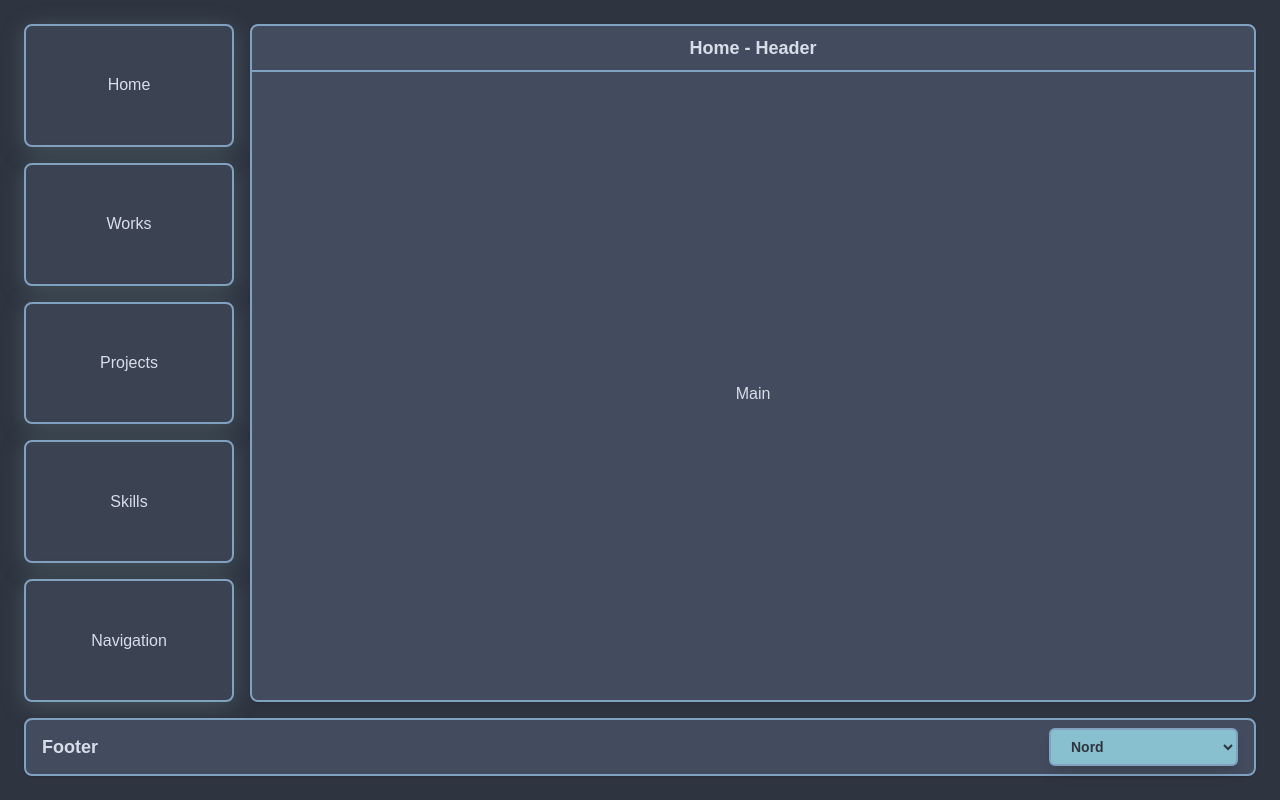
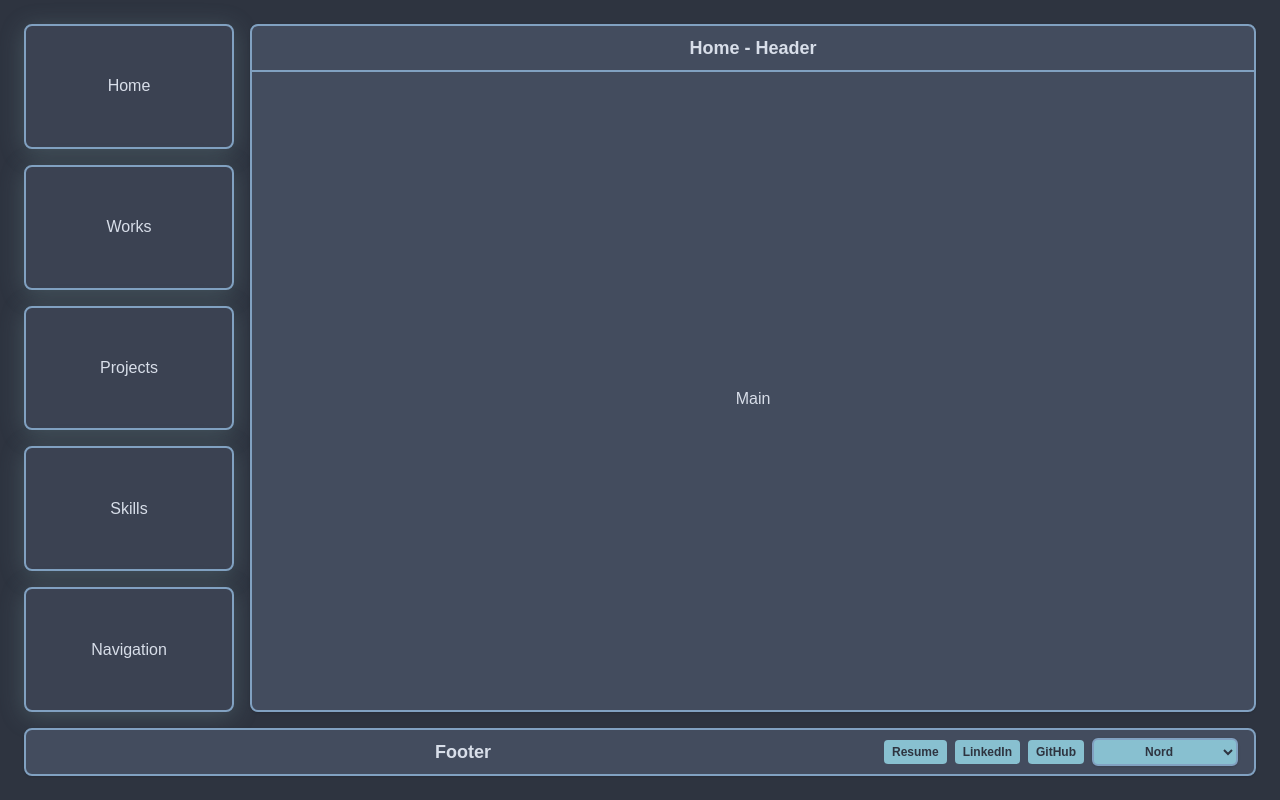
Before and after one commit to vasubawa/vasubawa.github.io, a Next.js app: page / in a window 1280 px wide. Built offline with nearby package versions, Linux system fonts and the light colour scheme.

Commit message:
fixed site not showing up

```diff
--- a/package.json
+++ b/package.json
@@ -6,6 +6,8 @@
     "dev": "next dev --turbopack",
     "build": "next build --turbopack",
     "start": "next start",
+    "export": "next build && next export",
+    "deploy": "npm run export && gh-pages -d out",
     "lint": "eslint"
   },
   "dependencies": {
--- a/src/app/page.jsx
+++ b/src/app/page.jsx
@@ -100,35 +100,47 @@ export default function Home() {
       </div>
       {/* Footer with theme toggle */}
       <div
-        className="col-start-1 col-end-4 row-start-3 rounded-md shadow flex flex-col sm:flex-row items-center justify-between font-bold text-base sm:text-lg py-2 px-2 sm:px-4 border-2 gap-2"
+        className="col-start-1 col-end-4 row-start-3 rounded-md shadow flex flex-col sm:flex-row items-center sm:items-center justify-between font-bold text-base sm:text-lg py-2 px-2 sm:px-4 border-2 gap-2"
         style={{
           background: theme.box,
           borderColor: theme.border,
           borderRadius: theme.borderRadius || '0.5rem',
         }}
       >
-        <span className="mb-2 sm:mb-0">Footer</span>
+        <div className="w-full flex flex-col sm:flex-row items-center justify-between">
+          <div className="w-full flex justify-center mb-2 sm:mb-0">
+            <span className="text-center w-full">Footer</span>
+          </div>
+          <div className="w-full sm:w-auto flex flex-row items-center gap-2 justify-end">
+            <a href="/Old/Resume.pdf" target="_blank" rel="noopener noreferrer" className="px-2 py-1 rounded bg-accent text-xs font-semibold hover:underline" style={{ background: theme.accent, color: theme.bg }}>Resume</a>
+            <a target="_blank" rel="noopener noreferrer" className="px-2 py-1 rounded bg-accent text-xs font-semibold hover:underline" style={{ background: theme.accent, color: theme.bg }}>LinkedIn</a>
+            <a target="_blank" rel="noopener noreferrer" className="px-2 py-1 rounded bg-accent text-xs font-semibold hover:underline" style={{ background: theme.accent, color: theme.bg }}>GitHub</a>
             <select
               value={themeName}
               onChange={e => setThemeName(e.target.value)}
-          className="w-full sm:w-auto px-2 sm:px-4 py-2 rounded-md shadow-lg font-semibold border-2 focus:outline-none focus:ring-2 focus:ring-offset-2 focus:ring-accent transition-all duration-200"
+              className="px-1 py-1 rounded-md shadow font-semibold border-2 focus:outline-none focus:ring-2 focus:ring-offset-2 focus:ring-accent transition-all duration-200 text-xs text-center"
               style={{
                 background: theme.accent,
                 color: theme.bg,
                 borderColor: theme.border,
-            minWidth: 120,
-            fontSize: 14,
+                fontSize: 12,
                 cursor: 'pointer',
                 borderRadius: theme.borderRadius || '0.375rem',
+                textAlign: 'center',
+                width: 'auto',
+                minWidth: 0,
+                maxWidth: '100%',
               }}
             >
               {themeNames.map(name => (
-            <option key={name} value={name} style={{ color: theme.fg, background: theme.bg }}>
+                <option key={name} value={name} style={{ color: theme.fg, background: theme.bg, textAlign: 'center' }}>
                   {name}
                 </option>
               ))}
             </select>
           </div>
         </div>
+      </div>
+    </div>
   );
 }
```
Lines whose indentation alone changed are shown as unchanged.
